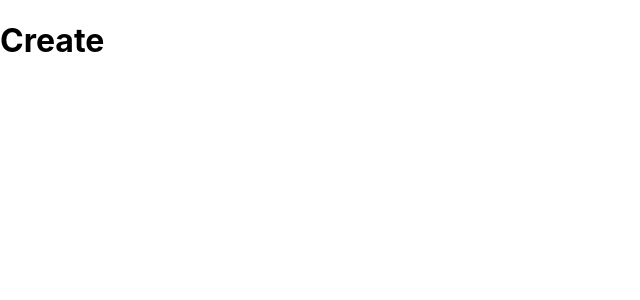
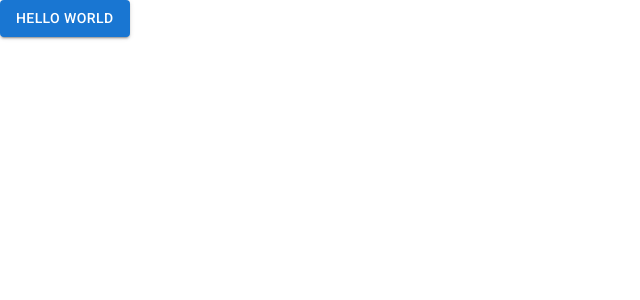
Before and after one commit to sowrovsarkar63/mui-notes, a React (Create React App) app: page /create in a window 1280 px wide. Shown: the top 300 px of the page, without its empty margins (0-640 px from the left). Built offline with nearby package versions, Linux system fonts and the light colour scheme.

Commit message:
Working on mui typography

```diff
--- a/package.json
+++ b/package.json
@@ -3,6 +3,9 @@
   "version": "0.1.0",
   "private": true,
   "dependencies": {
+    "@emotion/react": "^11.5.0",
+    "@emotion/styled": "^11.3.0",
+    "@fontsource/roboto": "^4.5.1",
     "@mui/icons-material": "^5.1.0",
     "@mui/material": "^5.1.0",
     "@testing-library/jest-dom": "^5.15.0",
--- a/public/index.html
+++ b/public/index.html
@@ -8,8 +8,7 @@
   <meta name="theme-color" content="#000000" />
   <meta name="description" content="Web site created using create-react-app" />
   <link rel="apple-touch-icon" href="%PUBLIC_URL%/logo192.png" />
-  <!-- font -->
-  <link rel="stylesheet" href="https://fonts.googleapis.com/css?family=Roboto:300,400,500,700&display=swap" />
+
   <!-- icon -->
   <link rel="stylesheet" href="https://fonts.googleapis.com/icon?family=Material+Icons" />
   <!--
--- a/src/index.js
+++ b/src/index.js
@@ -1,8 +1,11 @@
+import "@fontsource/roboto/300.css";
+import "@fontsource/roboto/400.css";
+import "@fontsource/roboto/500.css";
+import "@fontsource/roboto/700.css";
 import React from "react";
 import ReactDOM from "react-dom";
 import App from "./App";
 import "./index.css";
-
 ReactDOM.render(
     <React.StrictMode>
         <App />
--- a/src/pages/Create/Create.js
+++ b/src/pages/Create/Create.js
@@ -1,9 +1,10 @@
+import { Button } from "@mui/material";
 import React from "react";
 
 const Create = () => {
     return (
         <div>
-            <h1>Create</h1>
+            <Button variant="contained">Hello world</Button>
         </div>
     );
 };
```
Also changed, not shown: 1 other file (tests, documents, lock files or other folders).
